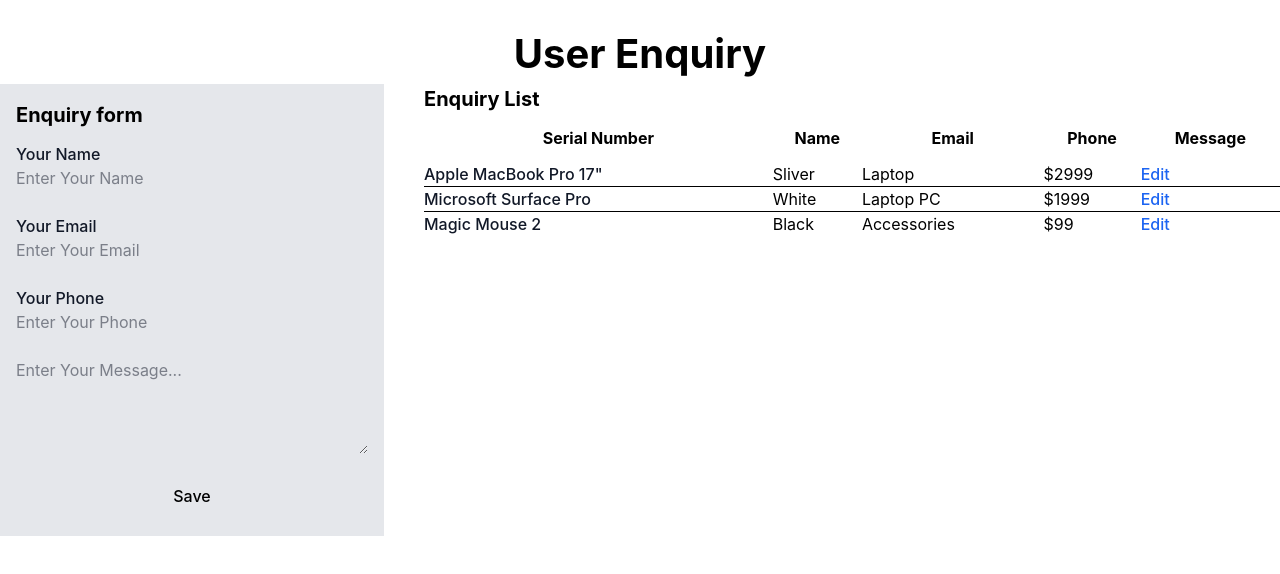
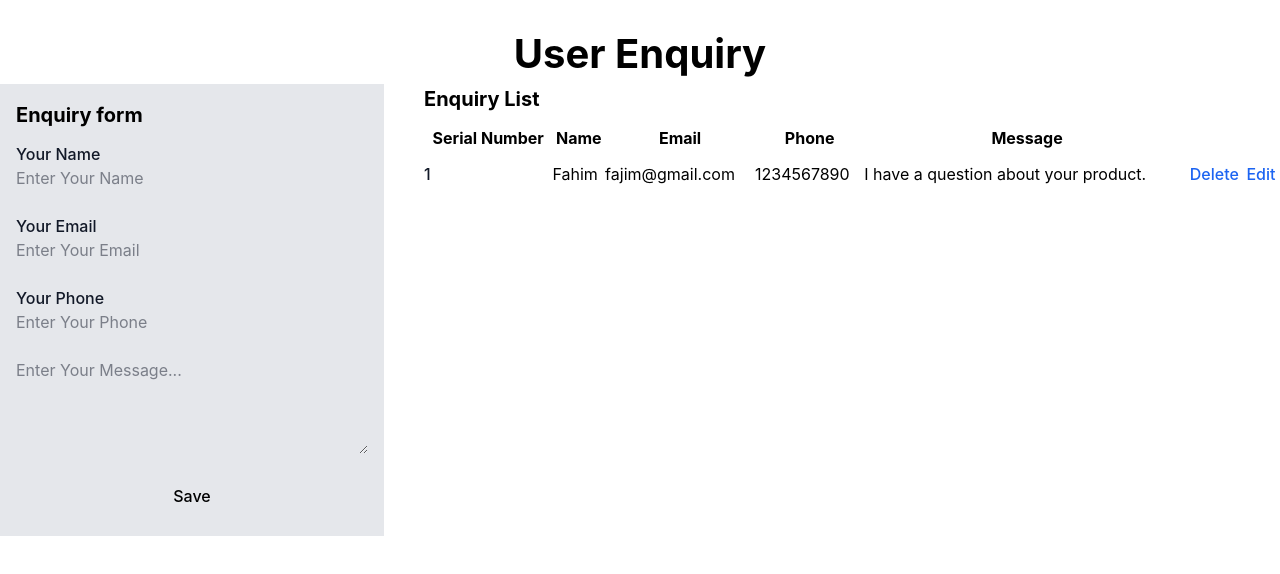
Before and after one commit to fahimsna/04_08_2026, a React (Vite) app in the folder client/: page / in a window 1280 px wide. Shown: the top 574 px of the page. Built offline with nearby package versions, Linux system fonts and the light colour scheme.

Commit message:
Added One row

```diff
--- a/client/src/Enquiry.jsx
+++ b/client/src/Enquiry.jsx
@@ -76,6 +76,9 @@
                   <TableHeadCell>Phone</TableHeadCell>
                   <TableHeadCell>Message</TableHeadCell>
                   <TableHeadCell>
+                    <span className="sr-only">Delete</span>
+                  </TableHeadCell>
+                  <TableHeadCell>
                     <span className="sr-only">Edit</span>
                   </TableHeadCell>
                 </TableRow>
@@ -83,43 +86,20 @@
               <TableBody className="divide-y">
                 <TableRow className="bg-white dark:border-gray-700 dark:bg-gray-800">
                   <TableCell className="whitespace-nowrap font-medium text-gray-900 dark:text-white">
-                    Apple MacBook Pro 17"
+                    1
                   </TableCell>
-                  <TableCell>Sliver</TableCell>
-                  <TableCell>Laptop</TableCell>
-                  <TableCell>$2999</TableCell>
+                  <TableCell>Fahim</TableCell>
+                  <TableCell>fajim@gmail.com</TableCell>
+                  <TableCell>1234567890</TableCell>
+                  <TableCell>I have a question about your product.</TableCell>
                   <TableCell>
                     <a
                       href="#"
                       className="font-medium text-primary-600 hover:underline dark:text-primary-500"
                     >
-                      Edit
+                      Delete
                     </a>
                   </TableCell>
-                </TableRow>
-                <TableRow className="bg-white dark:border-gray-700 dark:bg-gray-800">
-                  <TableCell className="whitespace-nowrap font-medium text-gray-900 dark:text-white">
-                    Microsoft Surface Pro
-                  </TableCell>
-                  <TableCell>White</TableCell>
-                  <TableCell>Laptop PC</TableCell>
-                  <TableCell>$1999</TableCell>
-                  <TableCell>
-                    <a
-                      href="#"
-                      className="font-medium text-primary-600 hover:underline dark:text-primary-500"
-                    >
-                      Edit
-                    </a>
-                  </TableCell>
-                </TableRow>
-                <TableRow className="bg-white dark:border-gray-700 dark:bg-gray-800">
-                  <TableCell className="whitespace-nowrap font-medium text-gray-900 dark:text-white">
-                    Magic Mouse 2
-                  </TableCell>
-                  <TableCell>Black</TableCell>
-                  <TableCell>Accessories</TableCell>
-                  <TableCell>$99</TableCell>
                   <TableCell>
                     <a
                       href="#"
```
